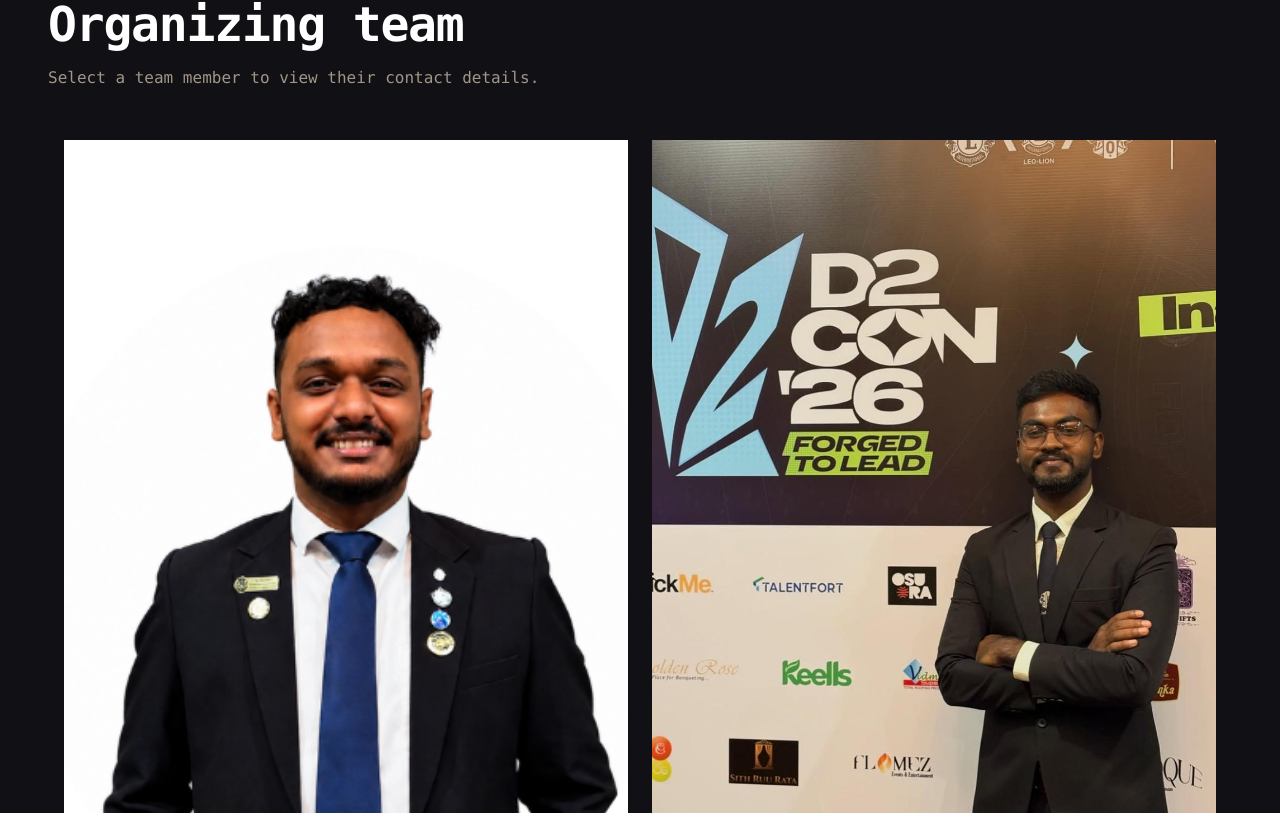
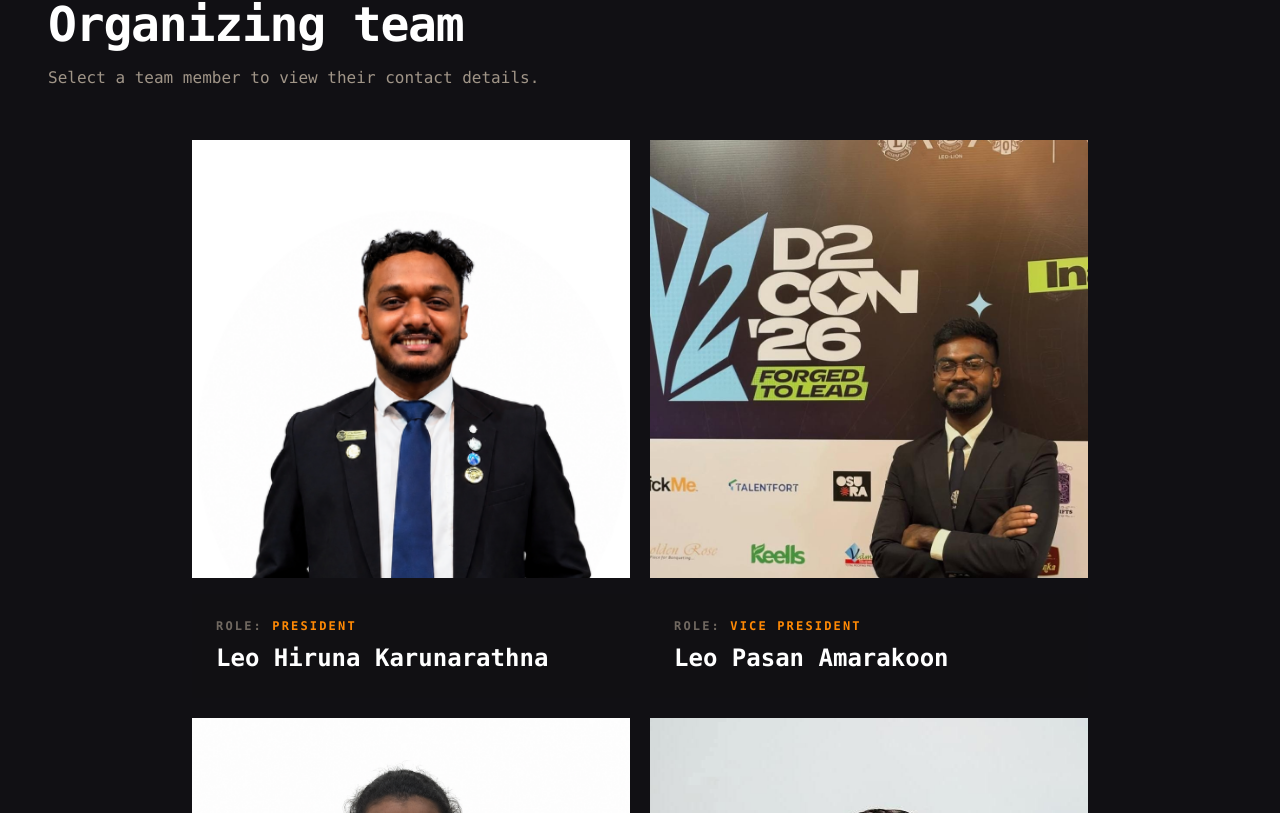
Before and after one commit to hirunjayalath/devthon-4.0-web, a React (Vite) app: page / in a window 1280 px wide. Shown: the part 7847-8660 px from the top of the page. Built offline with nearby package versions, Linux system fonts and the light colour scheme; no server answers.

Commit message:
Reduce organizing team card size

```diff
--- a/src/StaticSections.tsx
+++ b/src/StaticSections.tsx
@@ -184,8 +184,8 @@ export function ContactSection({ onRegister }: { onRegister: () => void }) {
           <p className="mt-4 leading-7 text-orange-100/60">Select a team member to view their contact details.</p>
         </div>
 
-        <div className="mx-auto max-w-6xl">
-          <div className="grid gap-6 sm:grid-cols-2">
+        <div className="mx-auto max-w-4xl">
+          <div className="grid gap-5 sm:grid-cols-2">
             {contacts.map((contact, index) => (
               <article
                 key={contact.name}
@@ -207,7 +207,7 @@ export function ContactSection({ onRegister }: { onRegister: () => void }) {
                 aria-label={`Show contact details for ${contact.name}`}
                 className="group relative cursor-pointer overflow-hidden bg-[#111014] outline-none focus-visible:outline-2 focus-visible:outline-orange-500 focus-visible:outline-offset-[-3px]"
               >
-                <div className="relative aspect-[4/5] overflow-hidden">
+                <div className="relative aspect-square overflow-hidden">
                   <img
                     src={contact.photo}
                     alt={contact.name}
```
